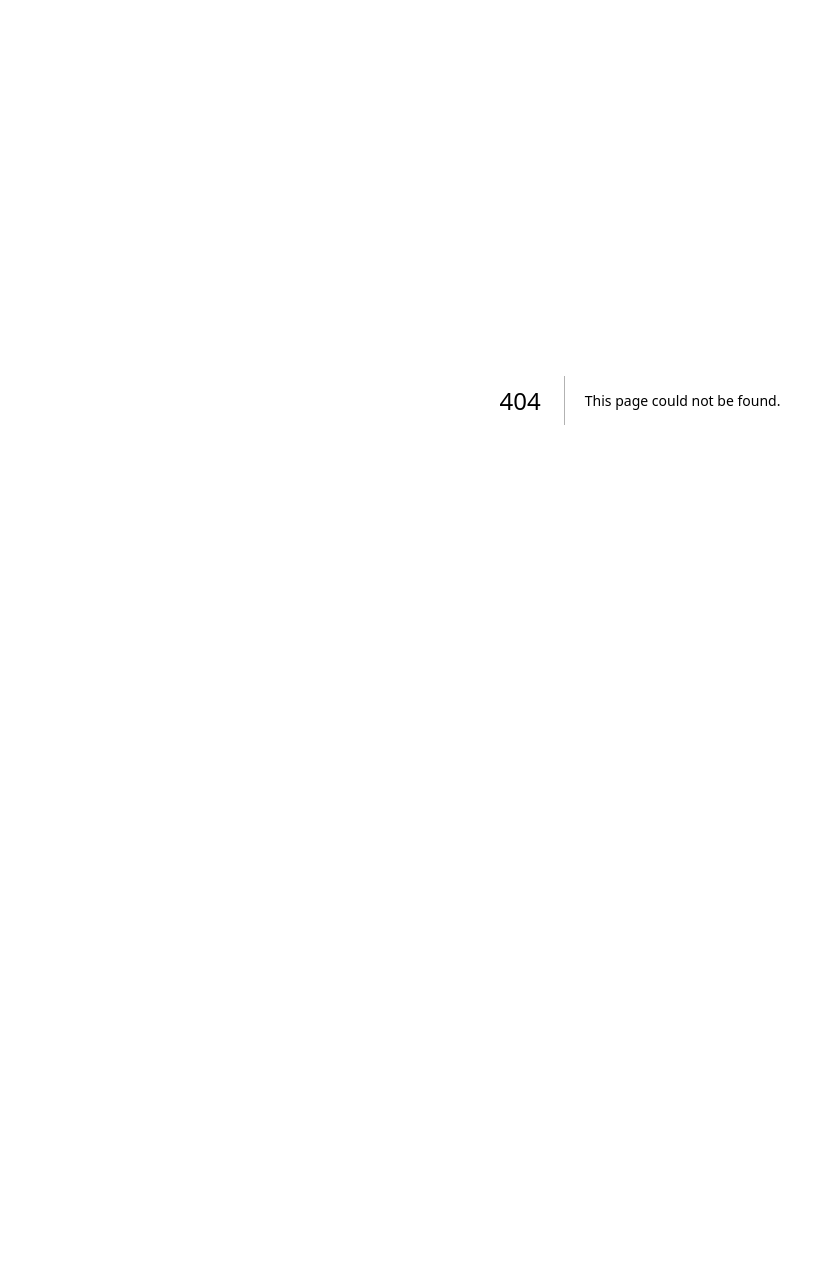
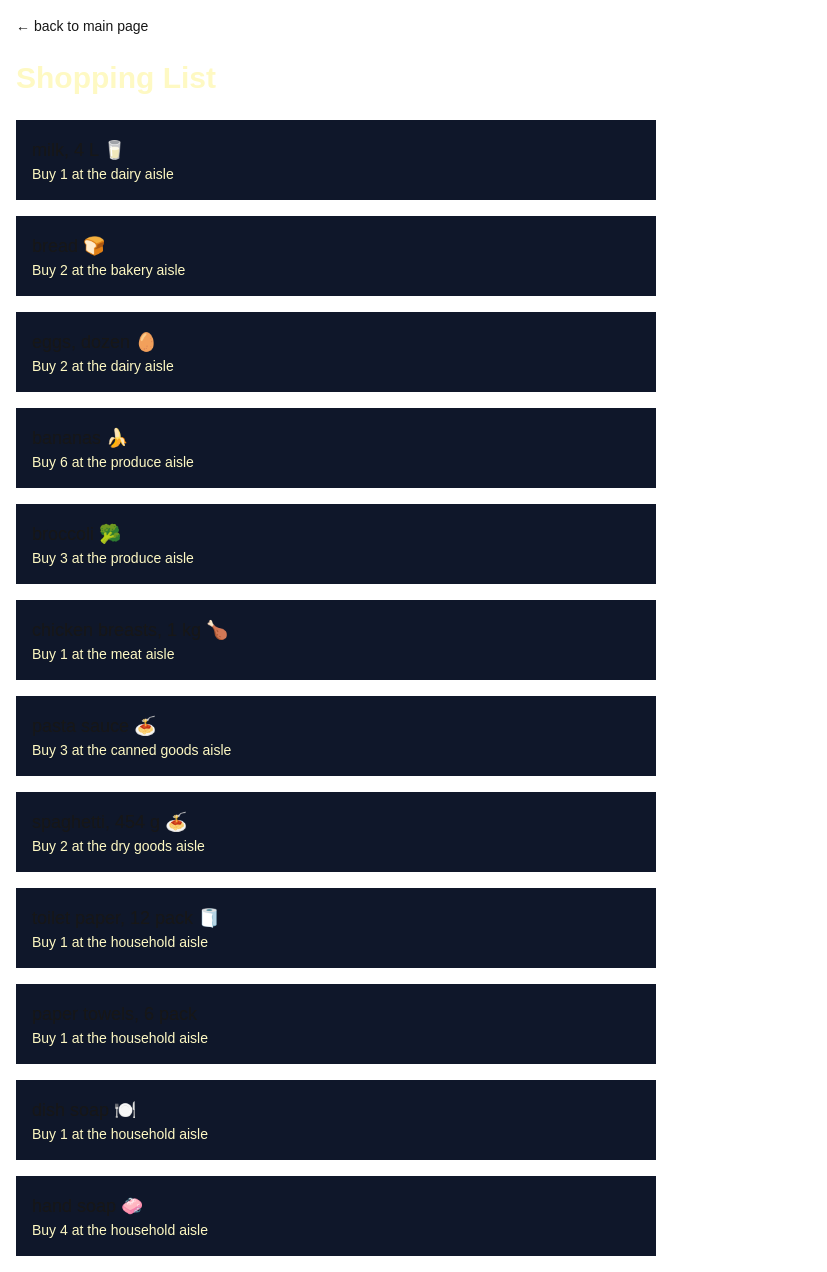
Before and after one commit to fernandocbhorta/cprg306-assignments, a Next.js app: page /week-3 in a window 1280 px wide. Before the commit this address had no page. Shown: the whole page, without its empty margins (0-827 px from the left). Before the commit the page ends 800 px from the top, so only its background shows below. Built offline with nearby package versions, Linux system fonts and the light colour scheme.

Commit message:
Week 3 submission
Experimenting with props on page.js, changing title on layout.js, and expanding objects using ... to render items on item-list.js. Minor cosmetic css applied to pages. Included a "back to main" link to week-3 page as well.

```diff
--- a/app/layout.js
+++ b/app/layout.js
@@ -13,7 +13,7 @@ const geistMono = localFont({
 });
 
 export const metadata = {
-  title: "Create Next App",
+  title: "Shopping List",
   description: "Generated by create next app",
 };
 
--- a/app/page.js
+++ b/app/page.js
@@ -1,11 +1,18 @@
 import Link from "next/link";
+
+function Week({n}) {
+  return (
+    <li><Link href={`week-${n}`}>&#x1F4C5; Week {n}</Link></li>
+  )
+}
 
 export default function Page() {
     return (
       <main>
         <h1>CPRG 306: Web Development 2 - Assignments</h1>
         <ul>
-            <li><Link href="week-2">Week 2</Link></li>
+            <Week n={2} />
+            <Week n={3}/>
         </ul>
       </main>
     );
--- /dev/null
+++ b/app/week-3/item-list.js
@@ -0,0 +1,93 @@
+import Item from "./item.js";
+
+export default function ItemList() {
+
+    const item1 = {
+        name: "milk, 4 L 🥛",
+        quantity: 1,
+        category: "dairy",
+      };
+
+      const item2 = {
+        name: "bread 🍞",
+        quantity: 2,
+        category: "bakery",
+      };
+
+      const item3 = {
+        name: "eggs, dozen 🥚",
+        quantity: 2,
+        category: "dairy",
+      };
+
+      const item4 = {
+        name: "bananas 🍌",
+        quantity: 6,
+        category: "produce",
+      };
+
+      const item5 = {
+        name: "broccoli 🥦",
+        quantity: 3,
+        category: "produce",
+      };
+
+      const item6 = {
+        name: "chicken breasts, 1 kg 🍗",
+        quantity: 1,
+        category: "meat",
+      };
+
+      const item7 = {
+        name: "pasta sauce 🍝",
+        quantity: 3,
+        category: "canned goods",
+      };
+
+      const item8 = {
+        name: "spaghetti, 454 g 🍝",
+        quantity: 2,
+        category: "dry goods",
+      };
+
+      const item9 = {
+        name: "toilet paper, 12 pack 🧻",
+        quantity: 1,
+        category: "household",
+      };
+
+      const item10 = {
+        name: "paper towels, 6 pack",
+        quantity: 1,
+        category: "household",
+      };
+
+      const item11 = {
+        name: "dish soap 🍽️",
+        quantity: 1,
+        category: "household",
+      };
+
+      const item12 = {
+        name: "hand soap 🧼",
+        quantity: 4,
+        category: "household",
+      };
+
+    return (
+        <main>
+            <Item {...item1}/>
+            <Item {...item2}/>
+            <Item {...item3}/>
+            <Item {...item4}/>
+            <Item {...item5}/>
+            <Item {...item6}/>
+            <Item {...item7}/>
+            <Item {...item8}/>
+            <Item {...item9}/>
+            <Item {...item10}/>
+            <Item {...item11}/>
+            <Item {...item12}/>
+        </main>
+    );
+}
--- /dev/null
+++ b/app/week-3/item.js
@@ -0,0 +1,10 @@
+export default function Item({name, quantity, category}) {
+    return (
+        <main className="p-4 m-4 bg-slate-900 max-w-screen-sm">
+            <li>
+                <div className="text-lg">{name}</div>
+                <div className="text-sm text-yellow-100">Buy {quantity} at the {category} aisle</div>
+            </li>
+        </main>
+    );
+}
--- /dev/null
+++ b/app/week-3/page.js
@@ -0,0 +1,15 @@
+import ItemList from "./item-list.js";
+import Link from "next/link";
+
+export default function Page() {
+    return (
+
+      <main>
+        <p className="text-sm p-2 m-2"><Link href="../"> &#8592; back to main page</Link></p>
+        <h1 className="text-3xl p-2 m-2 font-bold text-yellow-100">Shopping List</h1>
+        <ul>
+            <ItemList />
+        </ul>
+      </main>
+    );
+  }
```
